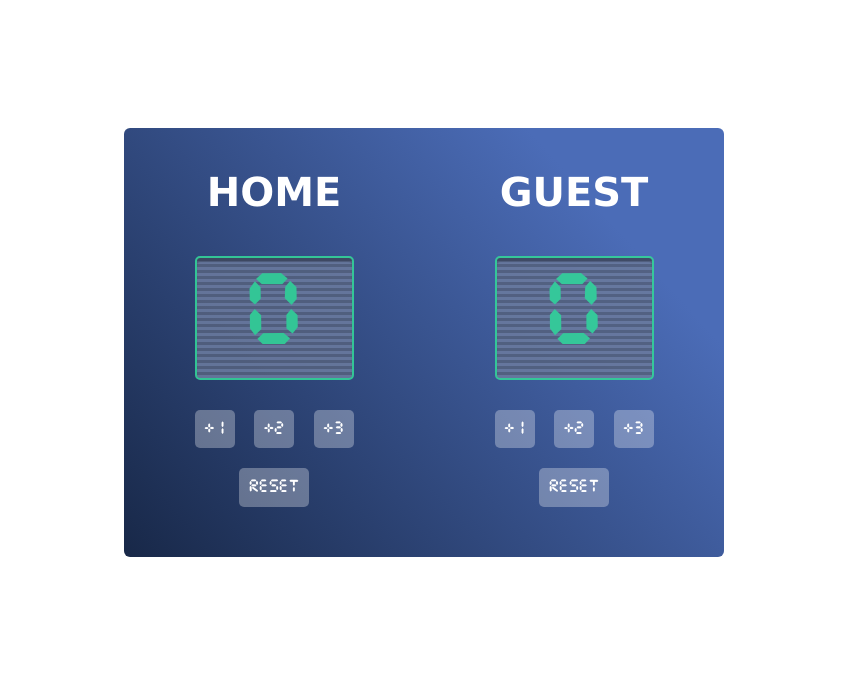
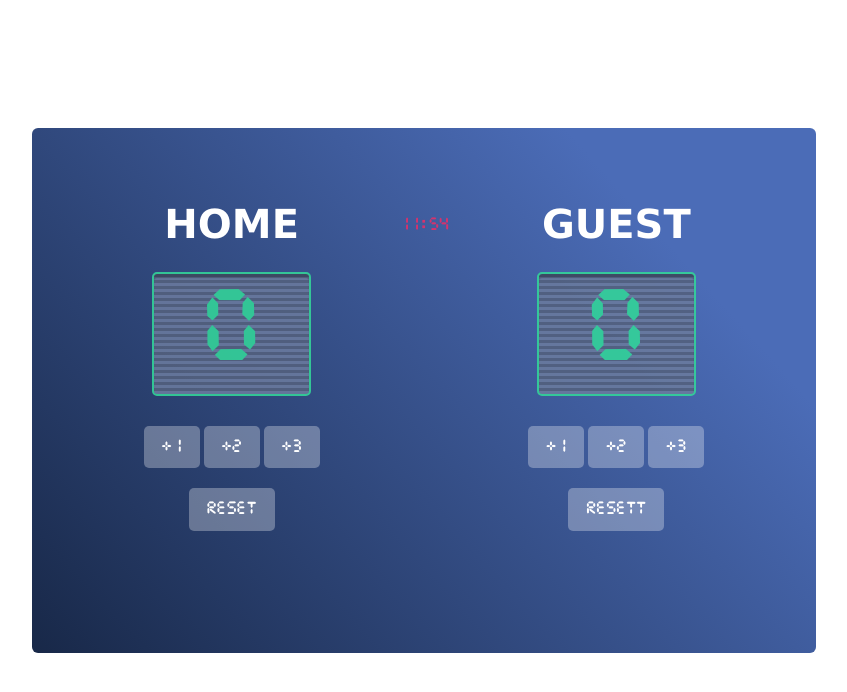
Before and after one commit to KirTitov/basketball-scorecard, a plain HTML site: page index.html in a window 1280 px wide. Both pictures are taken after a click on the button "Reset". Shown: the whole page, without its empty margins (216-1063 px from the left). Drawn offline with nearby package versions, Linux system fonts and the light colour scheme.

Commit message:
Timer added

```diff
--- a/index.css
+++ b/index.css
@@ -1,4 +1,4 @@
-htm {
+html {
     box-sizing: border-box;
 }
 
@@ -16,11 +16,13 @@ body {
 h1, h2, h3, h4 {
     color: #ffffff;
     font-family: "Verdana", 'Franklin Gothic Medium', 'Arial Narrow', Arial, sans-serif;
+    margin: 0px;
 }
 
 h3 {
     font-size: 40px;
     line-height: 120%;
+    margin-bottom: 24px;
 }
 
 button {
@@ -29,7 +31,7 @@ button {
     color: #ffffff;
     background: rgba(255, 255, 255, 0.3);
     border-radius: 5px;
-    padding: 10px 10px;
+    padding: 12px 18px;
     border: none;
     transition: all 0.3s;
 }
@@ -37,23 +39,26 @@ button {
 button:hover {
     background: rgba(255, 255, 255, 0.5);
     box-shadow: inset 0px 1px 2px rgba(0, 0, 0, 0.25);
+    cursor: pointer;
 }
 
 
 .container {
-    max-width: 600px;
+    max-width: 640px;
     background: rgb(75,108,183);
     background: linear-gradient(228deg, rgba(75,108,183,1) 20%, rgba(24,40,72,1) 100%);
     display: flex;
     justify-content: space-around;
-    margin: 0px auto 0px auto;
     border-radius: 6px;
     margin: 10% auto 0px auto;
+    padding: 72px;
 
 }
 
 .content-wrapper {
-    text-align: center;
+    display: flex;
+    flex-direction: column;
+    align-items: center;
     margin-bottom: 50px;
 }
 
@@ -82,10 +87,16 @@ button:hover {
 .btn-group {
     display: flex;
     justify-content: space-between;
+    gap: 4px;
 }
 
 .reset {
     margin-top: 20px;
+}
+
+.timer {
+    color: #D3346E;
+    padding-top: 16px;
 }
 
 @media only screen and (max-width: 500px) {
@@ -100,3 +111,35 @@ button:hover {
     margin-bottom: 10px;
     }
 }
+
+/* Animation */
+
+.flip-horizontal-bottom {
+    -webkit-animation: flip-horizontal-bottom 0.4s cubic-bezier(0.455, 0.030, 0.515, 0.955) both;
+            animation: flip-horizontal-bottom 0.4s cubic-bezier(0.455, 0.030, 0.515, 0.955) both;
+            animation-direction:reverse;
+            -webkit-animation-direction:reverse;
+}
+
+/* Animation */
+@-webkit-keyframes flip-horizontal-bottom {
+    0% {
+      -webkit-transform: rotateX(0);
+              transform: rotateX(0);
+    }
+    100% {
+      -webkit-transform: rotateX(-180deg);
+              transform: rotateX(-180deg);
+    }
+}
+
+@keyframes flip-horizontal-bottom {
+    0% {
+      -webkit-transform: rotateX(0);
+              transform: rotateX(0);
+    }
+    100% {
+      -webkit-transform: rotateX(-180deg);
+              transform: rotateX(-180deg);
+    }
+}
--- a/index.html
+++ b/index.html
@@ -1,6 +1,7 @@
 <!DOCTYPE html>
 <html lang="en">
-    <head><link rel="stylesheet" href="https://cdnjs.cloudflare.com/ajax/libs/normalize/8.0.1/normalize.css">
+    <head>
+        <link rel="stylesheet" href="https://cdnjs.cloudflare.com/ajax/libs/normalize/8.0.1/normalize.css">
         <meta charset="UTF-8">
         <meta name="viewport" content="width=device-width, initial-scale=1.0">
         <meta http-equiv="X-UA-Compatible" content="ie=edge">
@@ -11,7 +12,7 @@
         <div class="container">
             <div class="content-wrapper">
                 <h3>HOME</h3>
-                <div class="score-wrapper">
+                <div id="box1" class="score-wrapper">
                     <p class="score" id="home-score">0</p>
                 </div>
                 <div class="btn-group">
@@ -19,13 +20,12 @@
                     <button onclick="plusTwoHome()">+2</button>
                     <button onclick="plusThreeHome()">+3</button>
                 </div>
-
-                <button class="reset" onclick="reset1()">Reset</button>
-
+                <button id="flipBtn1" class="reset" onclick="reset1()">Reset</button>
             </div>
+            <div class="content-wrapper"><span class="timer" id="time">12:00</span></div>
             <div class="content-wrapper">
                 <h3>GUEST</h3>
-                <div class="score-wrapper">
+                <div id="box2" class="score-wrapper">
                     <p class="score" id="guest-score">0</p>
                 </div>
                 <div class="btn-group">
@@ -33,7 +33,7 @@
                     <button onclick="plusTwoGuest()">+2</button>
                     <button  onclick="plusThreeGuest()">+3</button>
                 </div>
-                <button class="reset" onclick="reset2()">Reset</button>
+                <button id="flipBtn2" class="reset" onclick="reset2()">Resett</button>
             </div>
         </div>
         <script src="index.js"></script>
--- a/index.js
+++ b/index.js
@@ -46,3 +46,53 @@ function reset2() {
     guestCaunt = 0;
     guestScore.innerText = homeCaunt;
 }
+
+// Timer
+
+function startTimer(duration, display) {
+    var timer = duration, minutes, seconds;
+    setInterval(function () {
+        minutes = parseInt(timer / 60, 10)
+        seconds = parseInt(timer % 60, 10);
+
+        minutes = minutes < 10 ? "0" + minutes : minutes;
+        seconds = seconds < 10 ? "0" + seconds : seconds;
+
+        display.textContent = minutes + ":" + seconds;
+
+        if (--timer < 0) {
+            timer = duration;
+        }
+    }, 1000);
+}
+
+window.onload = function () {
+    var fiveMinutes = 60 * 12,
+        display = document.querySelector('#time');
+    startTimer(fiveMinutes, display);
+};
+
+
+// Animation
+
+function applyFlipEffect(boxId) {
+    let box = document.getElementById(boxId);
+
+    // Remove the class to reset animation
+    box.classList.remove("flip-horizontal-bottom");
+
+    // Force reflow to restart animation
+    void box.offsetWidth;
+
+    // Re-add the class to trigger animation
+    box.classList.add("flip-horizontal-bottom");
+}
+
+// Event listeners for both buttons
+document.getElementById("flipBtn1").addEventListener("click", function() {
+    applyFlipEffect("box1");
+});
+
+document.getElementById("flipBtn2").addEventListener("click", function() {
+    applyFlipEffect("box2");
+});
```
